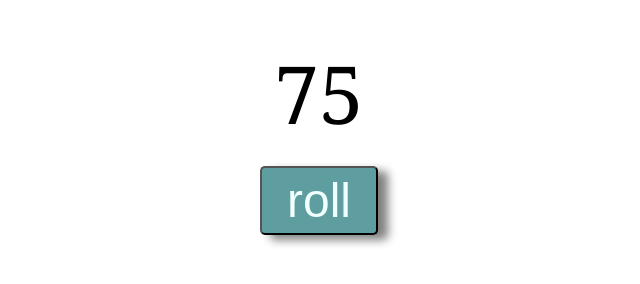
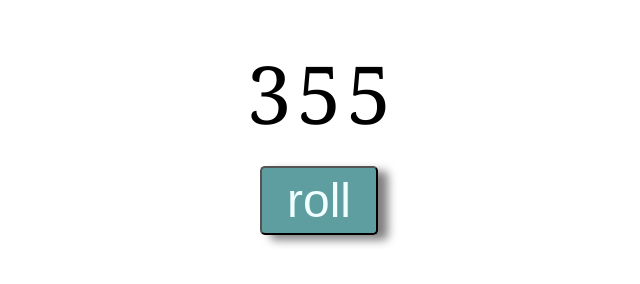
Before and after one commit to praveen909/randomnumgen, a plain HTML site: page index.html in a window 1280 px wide. Both pictures are taken after a click on the button "roll". Shown: the part 62-346 px from the top of the page, without its empty margins (321-961 px from the left). Drawn offline with Linux system fonts and the light colour scheme.

Commit message:
made the 3 dice random

```diff
--- a/index.html
+++ b/index.html
@@ -9,7 +9,9 @@
   <body>
     <h1>Random Number Generator</h1>
     <br />
-    <label id="mylabel"></label><br /><br />
+    <label id="label1" class="lables"></label>
+    <label id="label2" class="lables"></label>
+    <label id="label3" class="lables"></label><br /><br />
     <button id="mybutton">roll</button>
     <script src="index.js"></script>
   </body>
--- a/index.js
+++ b/index.js
@@ -1,12 +1,20 @@
 const mybutton = document.getElementById("mybutton");
-const mylabel = document.getElementById("mylabel");
+const label1 = document.getElementById("label1");
+const label2 = document.getElementById("label2");
+const label3 = document.getElementById("label3");
 
-let min = 50;
-let max = 100;
+let min = 1;
+let max = 6;
 
-let randomNum;
+let randomNum1;
+let randomNum2;
+let randomNum3;
 
 mybutton.onclick = function () {
-  randomNum = Math.floor(Math.random() * (max - min)) + min;
-  mylabel.textContent = randomNum;
+  randomNum1 = Math.floor(Math.random() * (max - min)) + min;
+  label1.textContent = randomNum1;
+  randomNum2 = Math.floor(Math.random() * (max - min)) + min;
+  label2.textContent = randomNum2;
+  randomNum3 = Math.floor(Math.random() * (max - min)) + min;
+  label3.textContent = randomNum2;
 };
--- a/style.css
+++ b/style.css
@@ -13,7 +13,7 @@ body {
   color: azure;
 }
 
-#mylabel {
+.lables {
   font-size: 5em;
   font-family: Cambria, Cochin, Georgia, Times, "Times New Roman", serif;
 }
```
